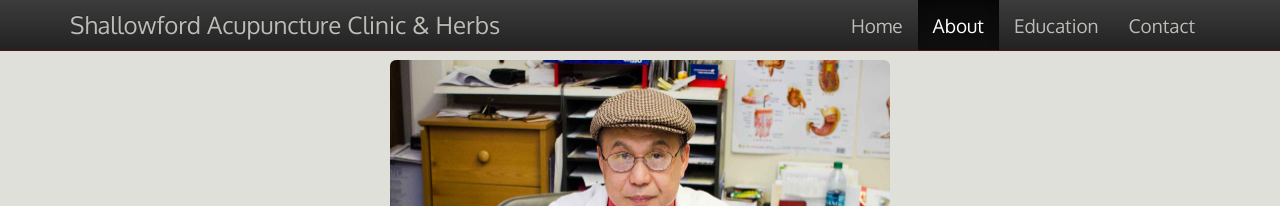
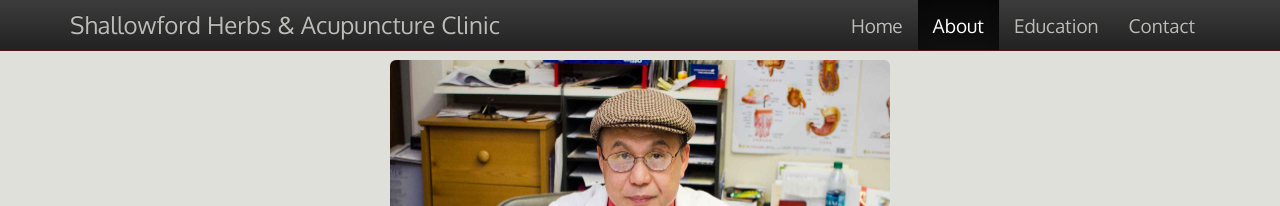
Before and after one commit to brucex/brucex.github.io, a Jekyll site: the page shallowfordherbs/about.html, which Jekyll copies as it is, in a window 1280 px wide. Shown: the top 206 px of the page. Built offline with Jekyll 4.4.1, drawn with Linux system fonts in a browser that asks for light colours; nearby versions of some CDN libraries.

Commit message:
change brand text

```diff
--- a/shallowfordherbs/about.html
+++ b/shallowfordherbs/about.html
@@ -25,7 +25,7 @@
             <span class="icon-bar"></span>
             <span class="icon-bar"></span>
           </button>
-          <a class="navbar-brand" href="index.html">Shallowford Acupuncture Clinic & Herbs</a>
+          <a class="navbar-brand" href="index.html">Shallowford Herbs & Acupuncture Clinic</a>
         </div>
         <div id="navbar" class="navbar-collapse collapse navbar-right">
           <ul class="nav navbar-nav">
--- a/shallowfordherbs/contact.html
+++ b/shallowfordherbs/contact.html
@@ -25,7 +25,7 @@
             <span class="icon-bar"></span>
             <span class="icon-bar"></span>
           </button>
-          <a class="navbar-brand" href="index.html">Shallowford Acupuncture Clinic & Herbs</a>
+          <a class="navbar-brand" href="index.html">Shallowford Herbs & Acupuncture Clinic</a>
         </div>
         <div id="navbar" class="navbar-collapse collapse navbar-right">
           <ul class="nav navbar-nav">
--- a/shallowfordherbs/education.html
+++ b/shallowfordherbs/education.html
@@ -24,7 +24,7 @@
             <span class="icon-bar"></span>
 			<span class="icon-bar"></span>
           </button>
-          <a class="navbar-brand" href="index.html">Shallowford Acupuncture Clinic & Herbs</a>
+          <a class="navbar-brand" href="index.html">Shallowford Herbs & Acupuncture Clinic</a>
         </div>
         <div id="navbar" class="navbar-collapse collapse navbar-right">
           <ul class="nav navbar-nav">
```
